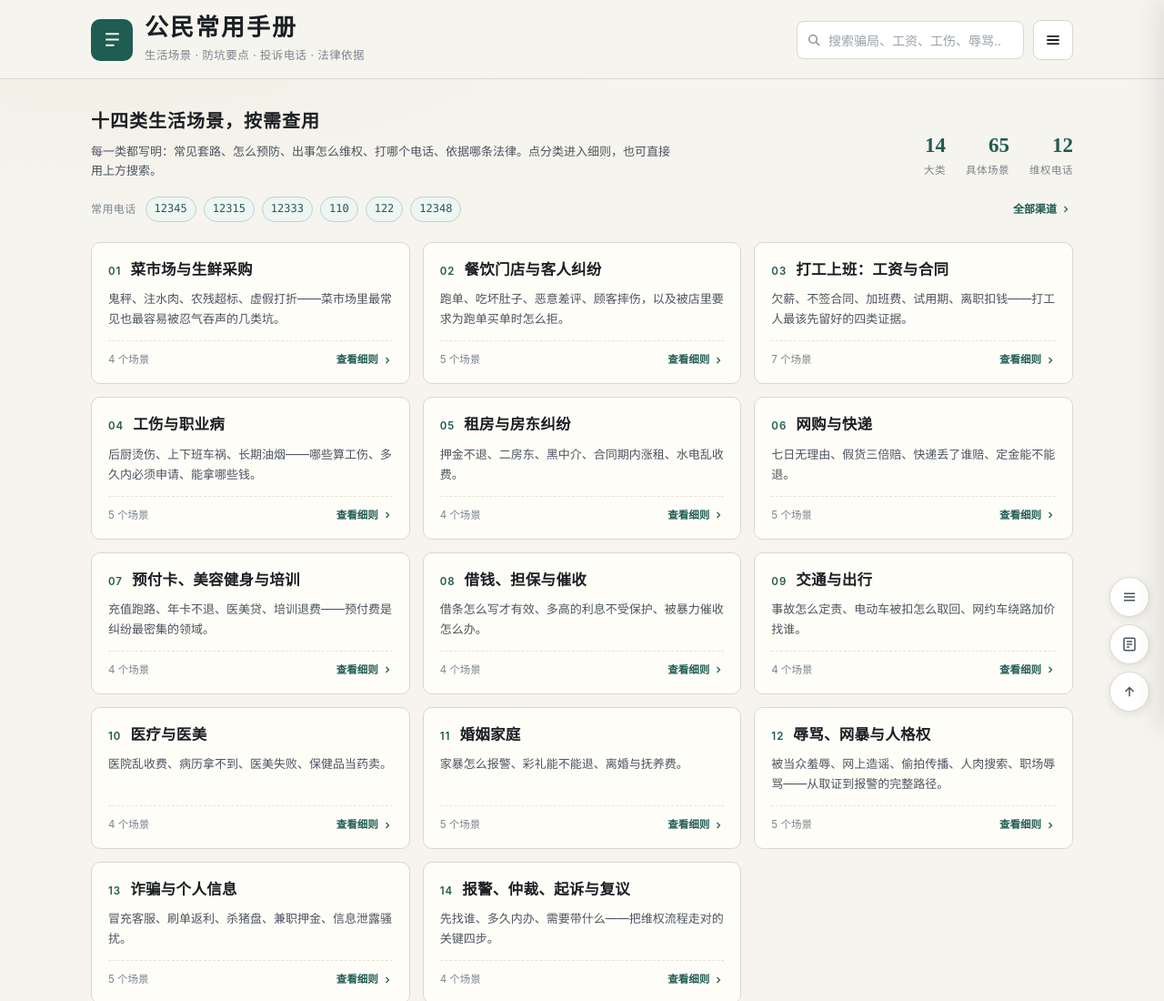
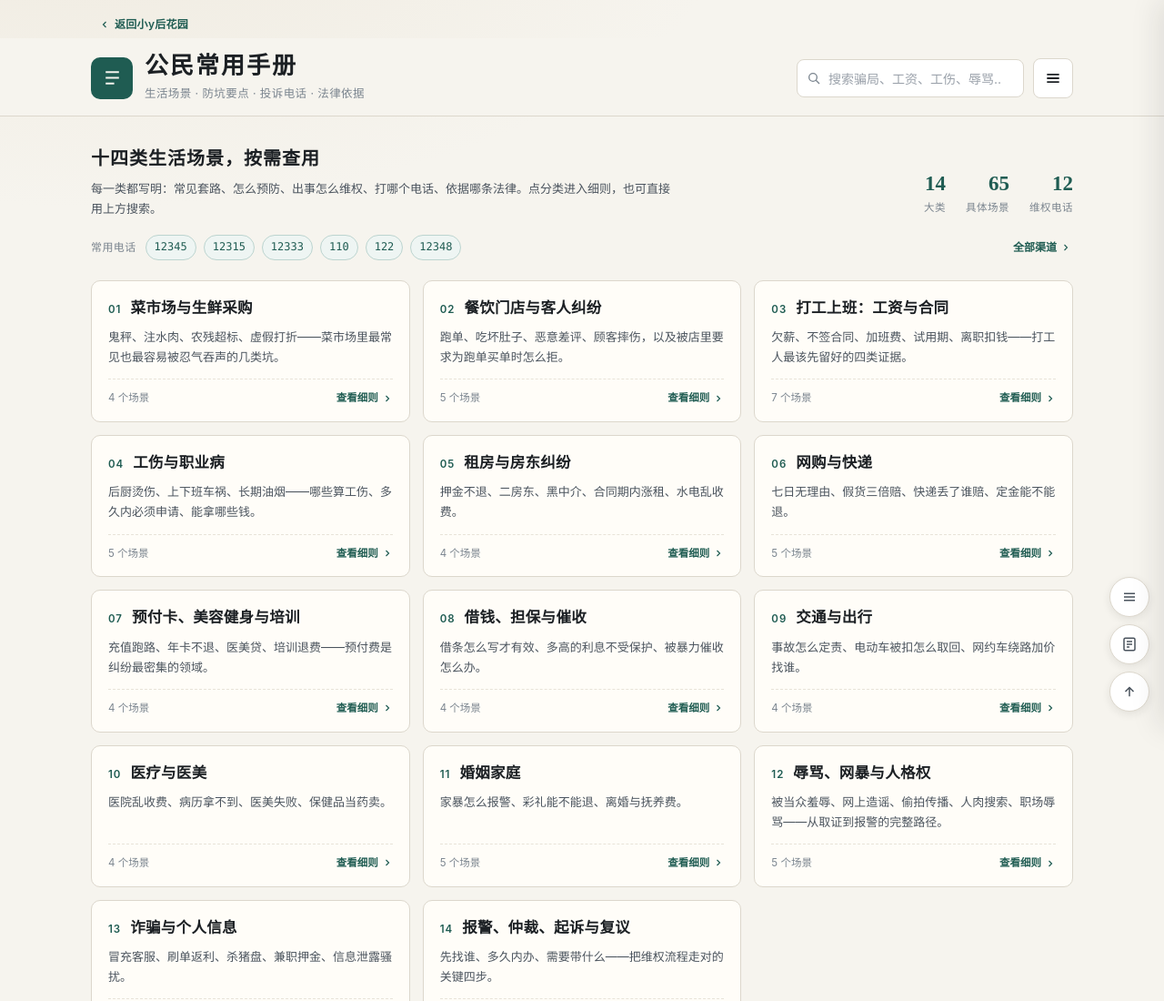
Before and after one commit to scynb/citizen-handbook, a plain HTML site: page 公民常用手册/index.html in a window 1280 px wide. Shown: the top 1100 px of the page at 91% size. Drawn offline with Linux system fonts and the light colour scheme.

Commit message:
Add files via upload

```diff
--- a/公民常用手册/index.html
+++ b/公民常用手册/index.html
@@ -42,6 +42,15 @@
     background:var(--paper);
     border-bottom:1px solid var(--line);
   }
+  .backbar{padding:12px 0 0}
+  .back{
+    display:inline-flex;align-items:center;gap:5px;
+    font-size:12px;font-weight:600;letter-spacing:.3px;
+    color:var(--accent);padding:5px 9px;border-radius:6px;
+    transition:background .16s;
+  }
+  .back:hover{background:var(--accent-soft)}
+  .back svg{width:12px;height:12px;stroke:var(--accent);stroke-width:2.4;fill:none}
   .head-inner{display:flex;align-items:center;gap:18px;padding-top:16px;padding-bottom:14px}
   .brand{display:flex;align-items:center;gap:13px;min-width:0;flex:1 1 auto}
   .seal{
@@ -277,6 +286,15 @@
 </style>
 </head>
 <body>
+
+<!-- ===== 退出键：返回小y后花园 ===== -->
+<div class="wrap">
+  <div class="backbar">
+    <a class="back" href="../" aria-label="返回小y后花园">
+      <svg viewBox="0 0 24 24" aria-hidden="true"><path d="M15 6l-6 6 6 6"/></svg>返回小y后花园
+    </a>
+  </div>
+</div>
 
 <!-- ===== 顶部导航（含搜索 + 三横线） ===== -->
 <header class="site-head">
```
